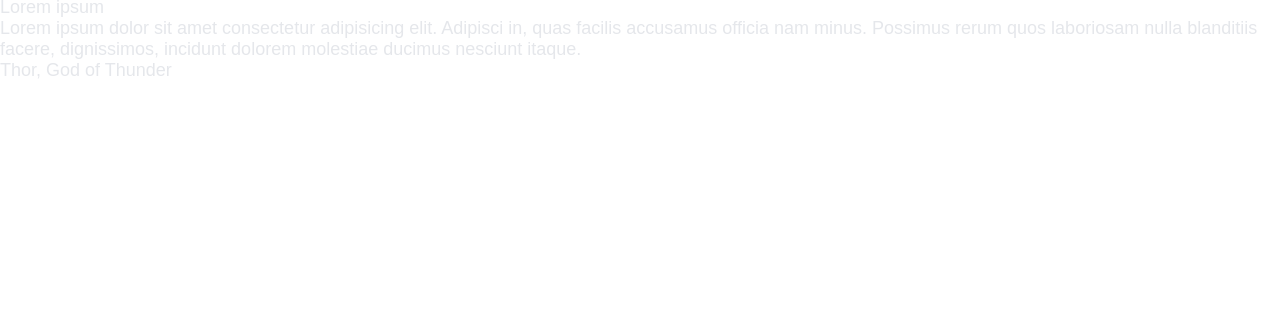
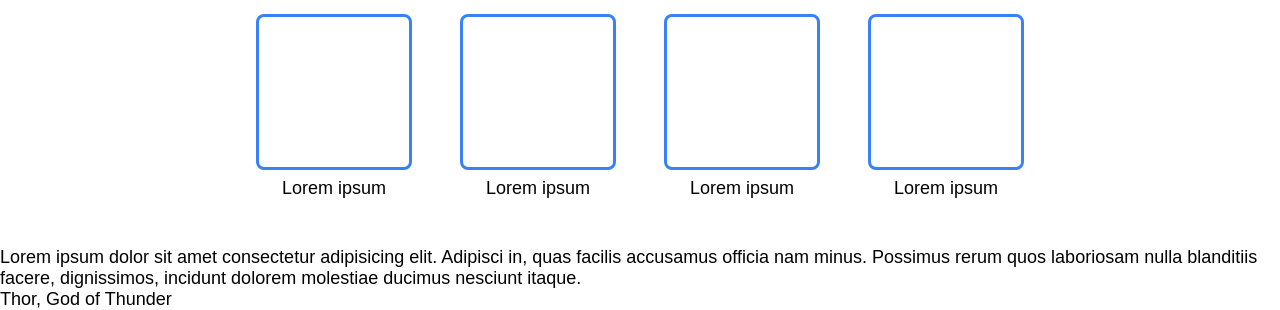
Before and after one commit to DGUXdesigns/odin-landing-page-project, a plain HTML site: page index.html in a window 1280 px wide. Shown: the part 584-894 px from the top of the page. Before the commit the page ends 800 px from the top, so only its background shows below. Drawn offline with Linux system fonts and the light colour scheme; a web font is replaced by a local one.

Commit message:
add information section

```diff
--- a/index.html
+++ b/index.html
@@ -36,12 +36,14 @@
 
         <!-- Content Section -->
 
-        <div class="section-one">
+        <div class="information">
             <h2>Lorem ipsum</h2>
+
+            <div class="infocards">
 
                 <div class="content-cards">
                     <div class="card-one">
-                    <div class="image">
+                        <div class="rectangle">
                         </div>
                         <div class="container">
                             <p>Lorem ipsum</p>
@@ -51,7 +53,7 @@
 
                 <div class="content-cards">
                     <div class="card-two">
-                    <div class="image">
+                        <div class="rectangle">
                         </div>
                         <div class="container">
                             <p>Lorem ipsum</p>
@@ -61,7 +63,7 @@
 
                 <div class="content-cards">
                     <div class="card-three">
-                    <div class="image">
+                     <div class="rectangle">
                         </div>
                         <div class="container">
                             <p>Lorem ipsum</p>
@@ -71,10 +73,11 @@
 
                  <div class="content-cards">
                      <div class="card-four">
-                    <div class="image">
+                        <div class="rectangle">
                         </div>
                          <div class="container">
                             <p>Lorem ipsum</p>
+                        </div>
                     </div>
                 </div>
             </div>
--- a/styles.css
+++ b/styles.css
@@ -17,7 +17,6 @@ h2 {
 
 p {
     font-size: 18px;
-    color: #e5e7eb;
 }
 
 /* Navigation Bar */
@@ -78,6 +77,8 @@ a {
     flex-direction: column;
     gap: 16px;
     width: 50%;
+    color: #e5e7eb;
+
 }
 
 button {
@@ -100,10 +101,31 @@ button {
     display: flex;
     align-items: center;
     justify-content: center;
+    color: #e5e7eb;
 }
 
 /* Information Section */
 
+.information {
+    padding: 48px 72px;
+    display: flex;
+    flex-direction: column;
+    text-align: center;
+    gap: 32px;
+}
 .infocards {
-    display: flex
+    display: flex;
+    justify-content: center;
+    align-items: center;
+    gap: 48px;
 }
+
+.rectangle {
+    height: 150px;
+    width: 150px;
+    border-width: 3px;
+    border-style: solid;
+    border-color: #3882f6;
+    border-radius: 8px;
+    margin-bottom: 8px;
+}
```
Lines whose indentation alone changed are shown as unchanged.
